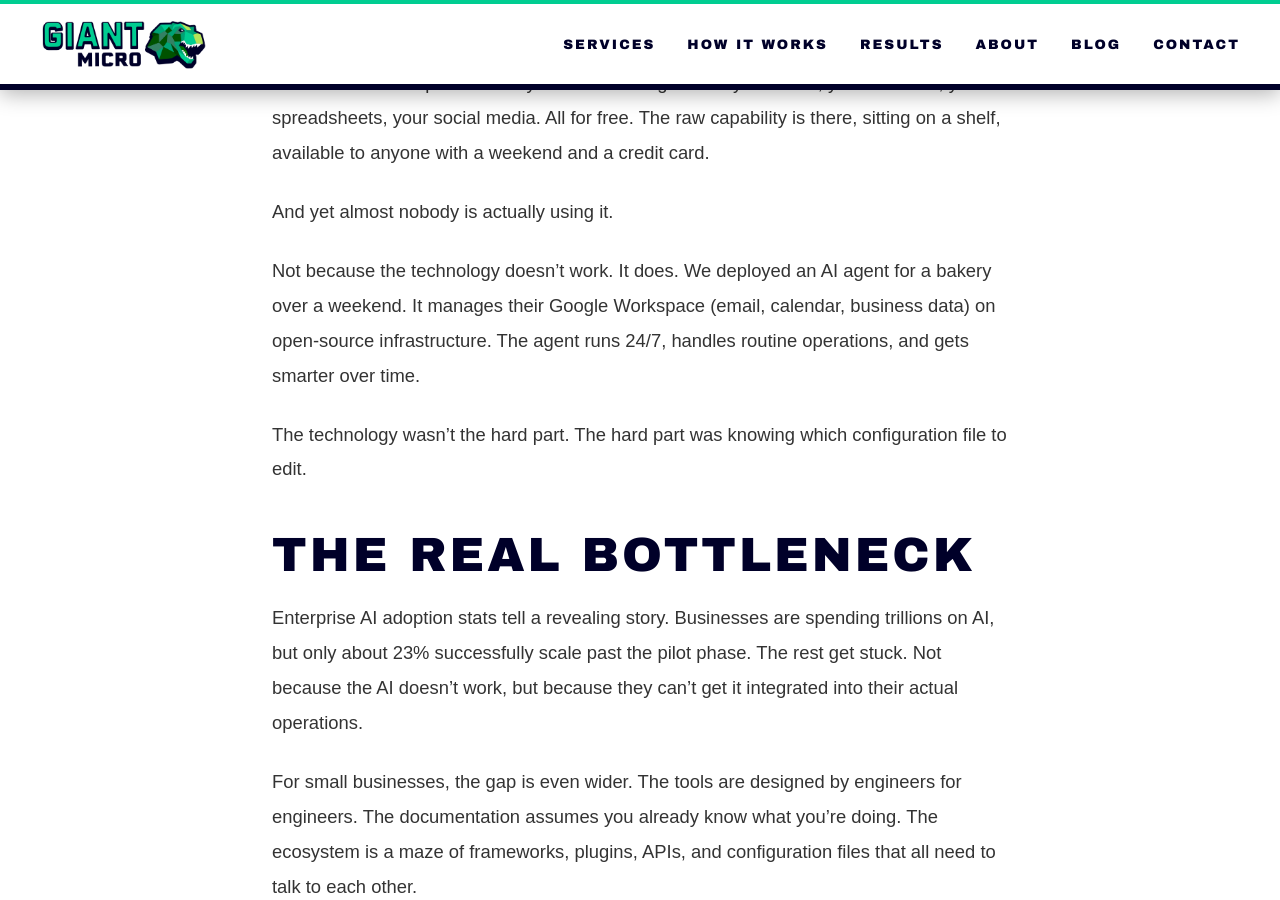
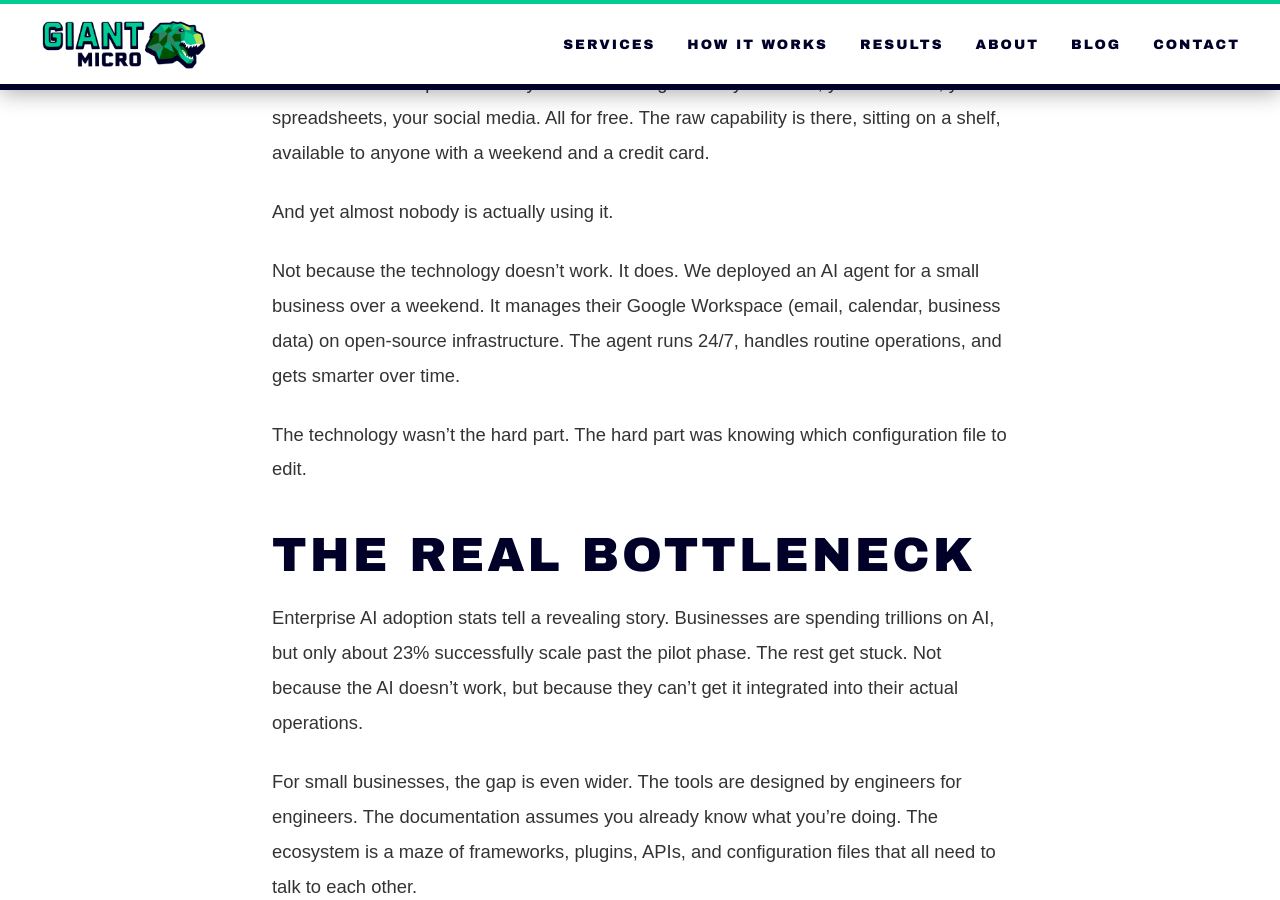
Before and after one commit to giant-micro/giant-micro.github.io, a Jekyll site: the page built from _posts/2026-03-22-the-integration-gap.md, in a window 1280 px wide and 900 px high, scrolled down 556 px. Built offline with Jekyll 4.4.1, drawn with Linux system fonts in a browser that asks for light colours.

Commit message:
Generalize all client references - remove bakery specifics

```diff
--- a/_posts/2026-03-22-the-integration-gap.md
+++ b/_posts/2026-03-22-the-integration-gap.md
@@ -11,7 +11,7 @@ The tools have never been better. Open-source models run on consumer hardware. F
 
 And yet almost nobody is actually using it.
 
-Not because the technology doesn't work. It does. We deployed an AI agent for a bakery over a weekend. It manages their Google Workspace (email, calendar, business data) on open-source infrastructure. The agent runs 24/7, handles routine operations, and gets smarter over time.
+Not because the technology doesn't work. It does. We deployed an AI agent for a small business over a weekend. It manages their Google Workspace (email, calendar, business data) on open-source infrastructure. The agent runs 24/7, handles routine operations, and gets smarter over time.
 
 The technology wasn't the hard part. The hard part was knowing which configuration file to edit.
 
--- a/index.html
+++ b/index.html
@@ -113,10 +113,10 @@ layout: default
         <div class="proof-content">
             <h2>Already Working for Real Businesses</h2>
             <div class="proof-card">
-                <p>A cottage sourdough bakery deployed an AI agent over a weekend. The agent manages email, calendar, business data through Google Workspace, and maintains the bakery's website. When the weekly menu changes, the site updates. When an email needs a response, the agent handles it.</p>
+                <p>A small business deployed an AI agent over a weekend. The agent manages email, calendar, business data through Google Workspace, and maintains the company's website. When information changes, the site updates. When an email needs a response, the agent handles it.</p>
                 <p style="margin-top: 1.5rem;">No vendor lock-in. No IT department required. Just a small business with a powerful new team member that gets better every week.</p>
             </div>
-            <p class="proof-tagline">One bakery. One agent. Zero busywork.</p>
+            <p class="proof-tagline">One business. One agent. Zero busywork.</p>
         </div>
     </div>
 </section>
```
Also changed, not shown: _posts/2026-03-22-giant-micro-launches.md (+1 -1 lines).
